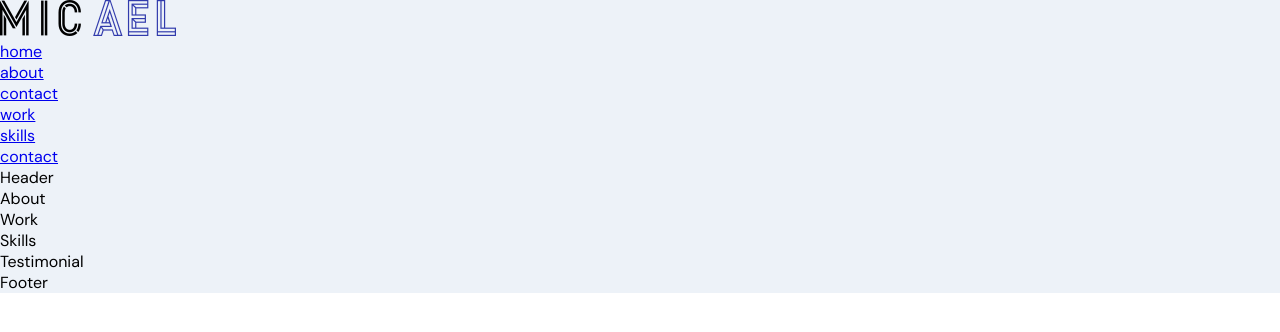
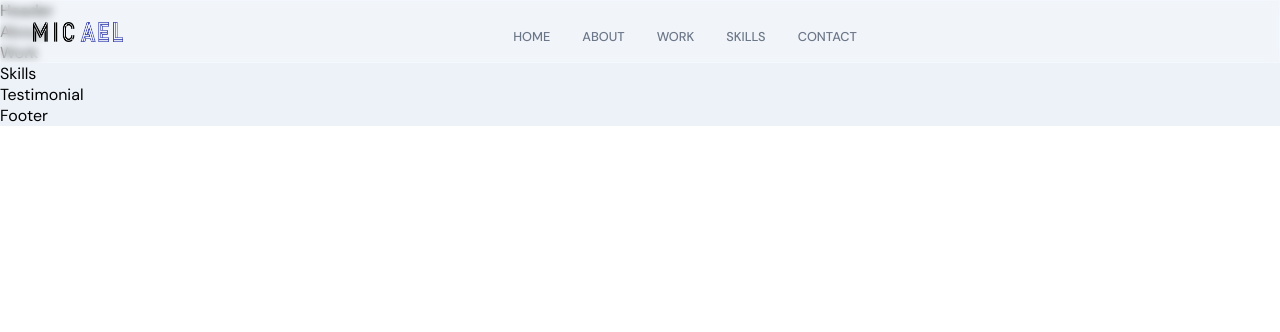
Before and after one commit to tonykot810/profolio_project, a React (Create React App) app in the folder frontend_react/: page / in a window 1280 px wide. Shown: the top 332 px of the page. Built offline with nearby package versions, Linux system fonts and the light colour scheme.

Commit message:
header scss setup

```diff
--- a/frontend_react/src/components/Navbar/Navbar.jsx
+++ b/frontend_react/src/components/Navbar/Navbar.jsx
@@ -5,13 +5,13 @@
 
 const Navbar = () => {
   return (
-    <nav>
-      <div>
+    <nav className="app__navbar">
+      <div className="app__navbar-logo">
         <img src ={images.logo} alt ="logo"/>
       </div>
-      <ul>
-        {['home', 'about','contact','work', 'skills', 'contact'].map((item) => (
-          <li key={`link-${item}`}>
+      <ul className= "app__navbar-links">
+        {['home', 'about','work', 'skills', 'contact'].map((item) => (
+          <li className="app__flex p-text" key={`link-${item}`}>
           <div/>
           <a href={`#${item}`}>{item}</a>
           </li>
--- a/frontend_react/src/components/Navbar/Navbar.scss
+++ b/frontend_react/src/components/Navbar/Navbar.scss
@@ -0,0 +1,76 @@
+.app__navbar{
+    width: 100%;
+    display: flex;
+    justify-content: space-between;
+    align-items: center;
+
+    padding: 1rem 2rem;
+    background: rgba(255, 255, 255, 0.25);
+    backdrop-filter: blur(4px);
+    -webkit-backdrop-filter: blur(4px);
+    border: 1px solid rgba(255, 255, 255, 0.18);
+    position: fixed;
+    z-index: 2;
+}
+
+.app__navbar-logo{
+    display: flex;
+    justify-content: flex-start;
+    align-items: center;
+
+    img{
+    width: 90px;
+    height: 20px;
+
+    @media screen and (min-width: 2000px) {
+
+        width: 90px;
+        height: 20px;
+    }
+    }
+}
+
+.app__navbar-links{
+    flex: 1;
+    display: flex;
+    justify-content: center;
+    align-items: center;
+
+    list-style: none;
+
+    li{
+        margin: 0 1rem;
+        cursor: pointer;
+
+        flex-direction: column;
+        div{
+            width: 5px;
+            height: 5px;
+            border-radius: 50%;
+
+            margin-bottom: 5px;
+        }
+
+        a{
+            color: var(--gray-color);
+            text-decoration: none;
+            flex-direction: column;
+
+            text-transform: uppercase;
+            font-weight: 500;
+
+            transition: all 0.3s ease-in-out;
+
+            &:hover {
+                color: var(--secondary-color);
+            }
+        }
+
+
+    &:hover{
+        div{
+            background: var(--secondary-color);
+        }
+    }
+    }
+}
```
